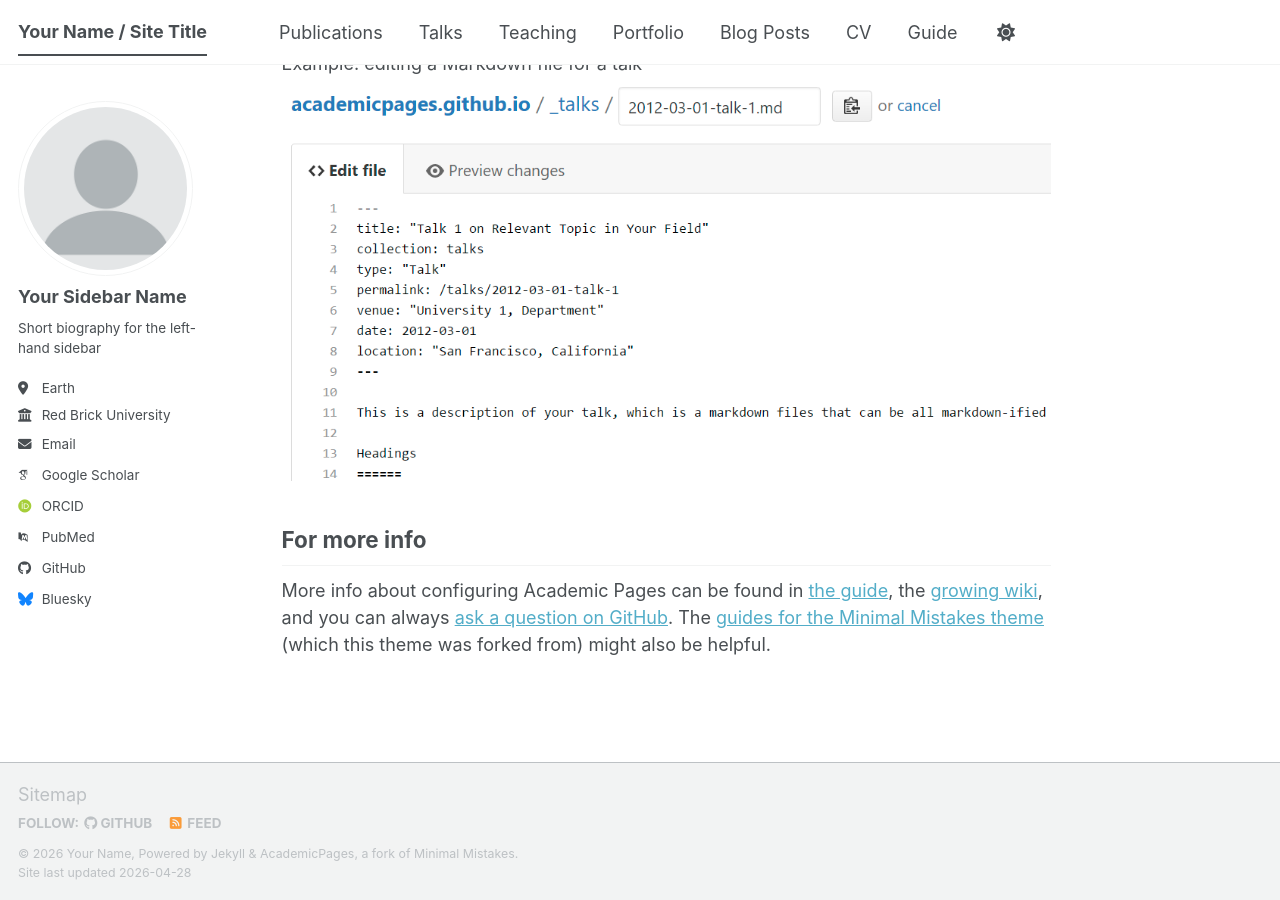
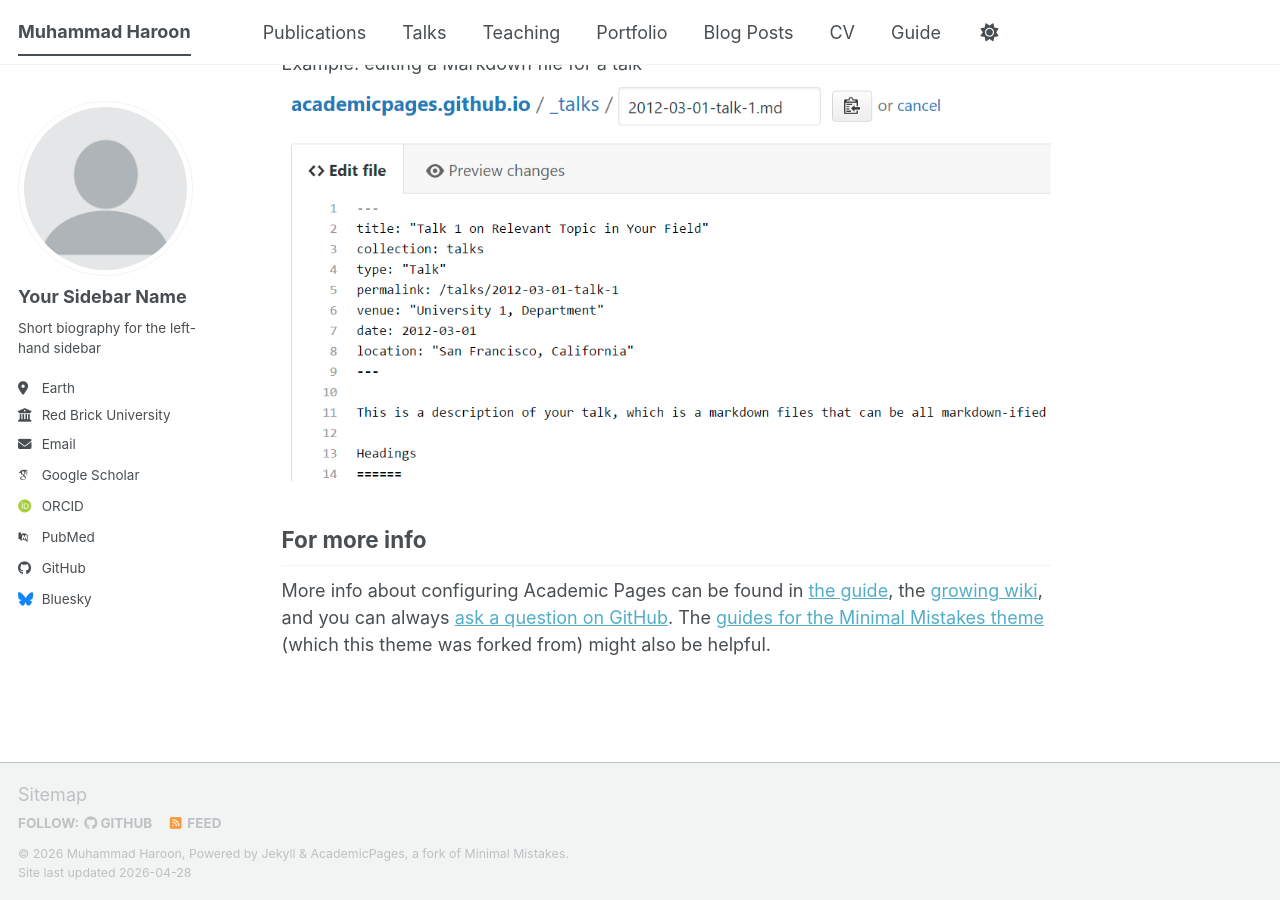
Before and after one commit to haroon1mm-bit/Muhammad.github.io, a Jekyll site: the page built from _pages/about.md, in a window 1280 px wide and 900 px high, scrolled down 2720 px. Built offline with Jekyll 4.4.1, drawn with Linux system fonts in a browser that asks for light colours; some web fonts are replaced; a script bundle is joined from its source files by our own code; library files that are not in the unit come from our copies.

Commit message:
Update _config.yml

```diff
--- a/_config.yml
+++ b/_config.yml
@@ -9,11 +9,11 @@
 # Basic Site Settings
 locale                   : "en-US"
 site_theme               : "default" # The available themes options are "default", "air", "sunrise", "mint", "dirt" and "contrast"
-title                    : "Your Name / Site Title"
+title                    : "Muhammad Haroon"
 title_separator          : "-"
-name                     : &name "Your Name"
-description              : &description "Your Name's academic portfolio"   # Update this with a general description of your site, this is the default if not overridden by a page
-url                      : https://academicpages.github.io # The base hostname & protocol for your site e.g. "https://[your GitHub username].github.io",
+name                     : &name "Muhammad Haroon"
+description              : &description "Scientist with expeertise in nano-materials and interfacial pheomenon"   # Update this with a general description of your site, this is the default if not overridden by a page
+url                      : https://haroon1mm.github.io # The base hostname & protocol for your site e.g. "https://[your GitHub username].github.io",
                                                            # or if you already have some other page hosted on Github then use "https://[your GitHub username].github.io/[Your Repo Name]"
 baseurl                  : "" # the subpath of your site, e.g. "/blog"
 repository               : "academicpages/academicpages.github.io"
```
